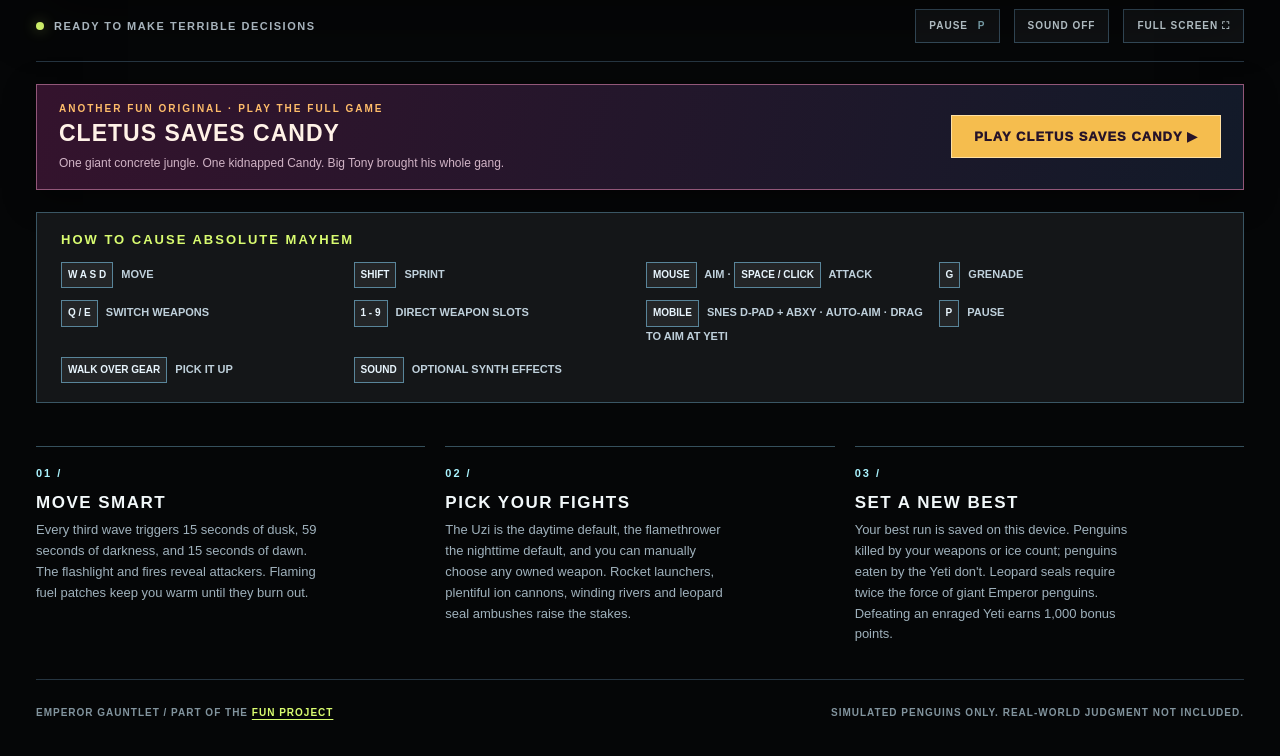
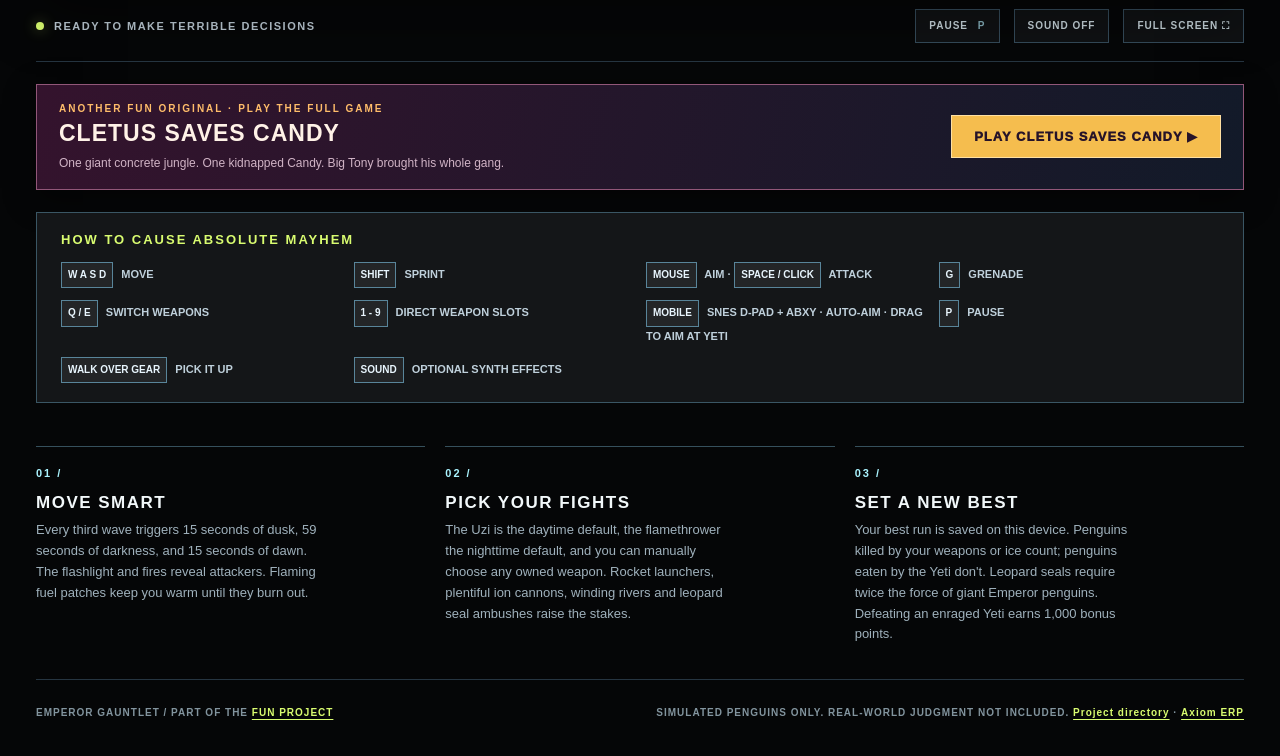
Before and after one commit to danieloculus0-bot/FUN, a plain HTML site: page docs/index.html in a window 1280 px wide. Shown: the part 1003-1759 px from the top of the page. Drawn offline with Linux system fonts and the light colour scheme; animation ran at ten frames a second.

Commit message:
Link FUN demo back to canonical project directory and ERP

```diff
--- a/docs/index.html
+++ b/docs/index.html
@@ -98,7 +98,7 @@
       <div class="detail"><span class="detail-num">02 /</span><h3>PICK YOUR FIGHTS</h3><p>The Uzi is the daytime default, the flamethrower the nighttime default, and you can manually choose any owned weapon. Rocket launchers, plentiful ion cannons, winding rivers and leopard seal ambushes raise the stakes.</p></div>
       <div class="detail"><span class="detail-num">03 /</span><h3>SET A NEW BEST</h3><p>Your best run is saved on this device. Penguins killed by your weapons or ice count; penguins eaten by the Yeti don't. Leopard seals require twice the force of giant Emperor penguins. Defeating an enraged Yeti earns 1,000 bonus points.</p></div>
     </section>
-    <footer><span>EMPEROR GAUNTLET / PART OF THE <a href="https://github.com/danieloculus0-bot/FUN">FUN PROJECT</a></span><span>SIMULATED PENGUINS ONLY. REAL-WORLD JUDGMENT NOT INCLUDED.</span></footer>
+    <footer><span>EMPEROR GAUNTLET / PART OF THE <a href="https://github.com/danieloculus0-bot/FUN">FUN PROJECT</a></span><span>SIMULATED PENGUINS ONLY. REAL-WORLD JUDGMENT NOT INCLUDED. <a href="https://danieloculus0-bot.github.io/BEAN/portfolio/">Project directory</a> · <a href="https://danieloculus0-bot.github.io/Axiom_Beta/erp/">Axiom ERP</a></span></footer>
   </main>
 </body>
 </html>
```
